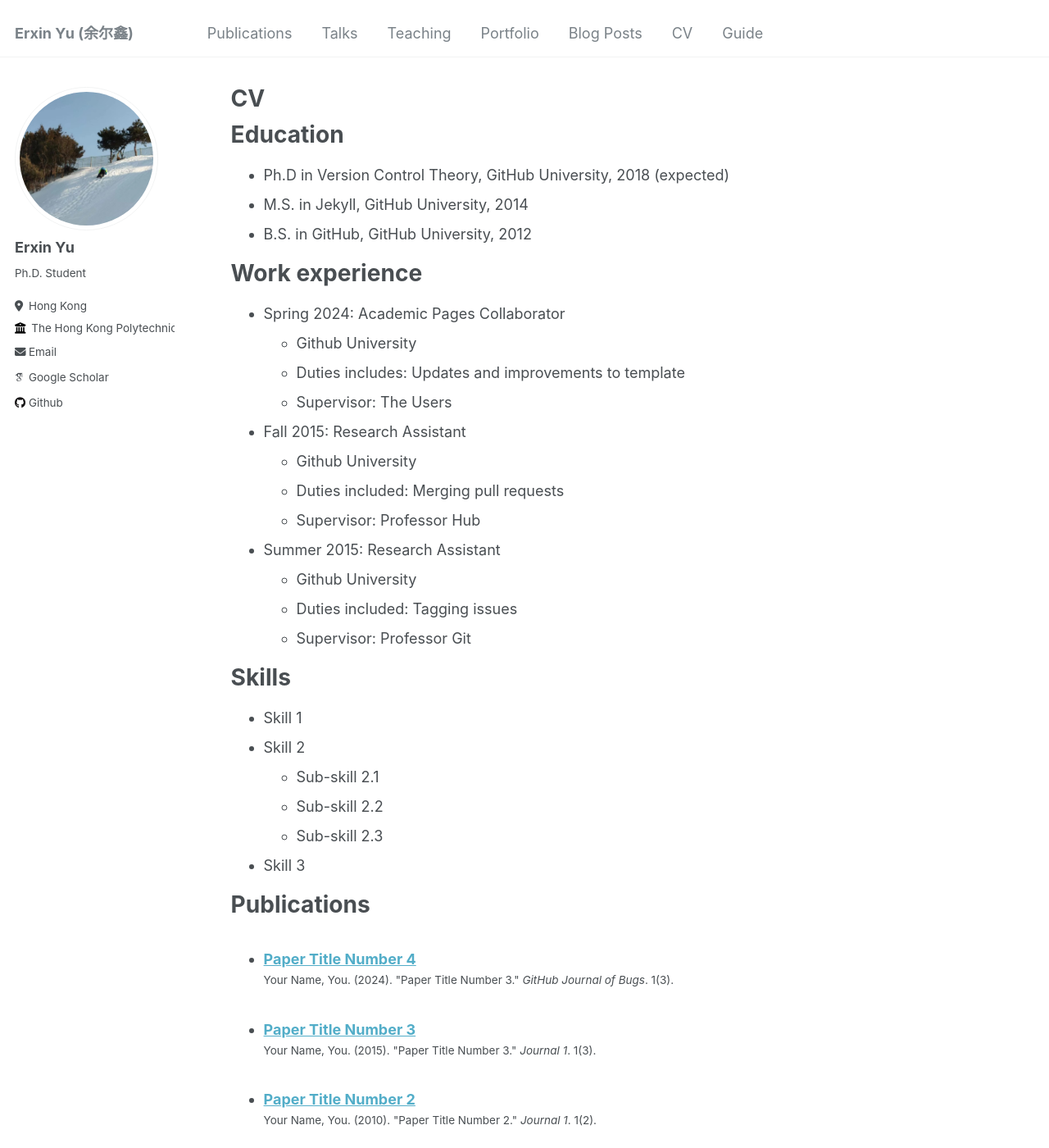
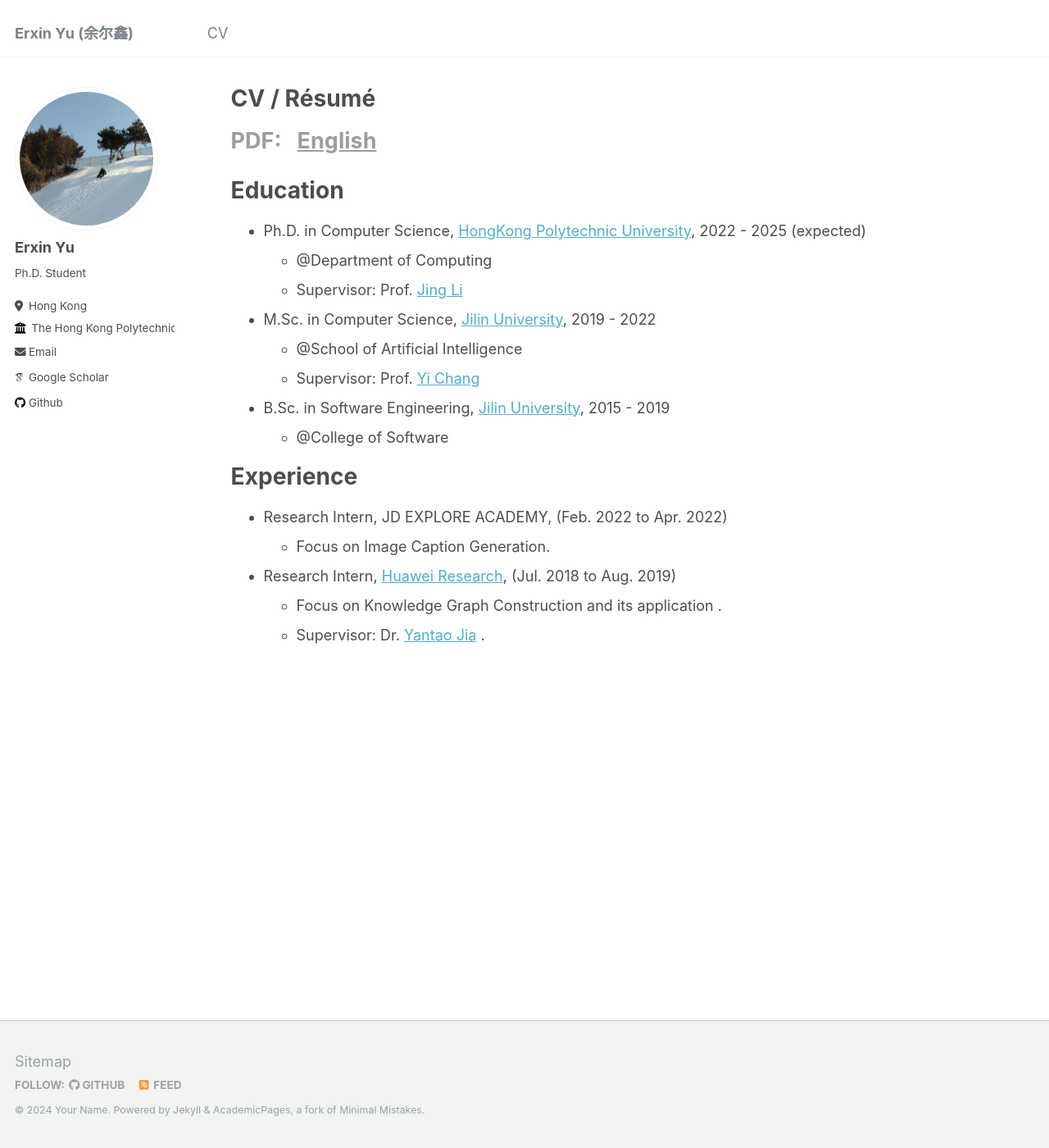
Before and after one commit to ErxinYu/erxinyu.github.io, a Jekyll site: the page built from _pages/cv.md, in a window 1280 px wide and 1400 px high. Shown: the whole window at 82% size. Built offline with Jekyll 4.4.1, drawn with Linux system fonts in a browser that asks for light colours; some web fonts are replaced; some of the changed text lies outside the part shown.

Commit message:
updatels

```diff
--- a/_config.yml
+++ b/_config.yml
@@ -12,9 +12,9 @@ title                    : "Erxin Yu (余尔鑫)"
 title_separator          : "-"
 name                     : &name "Your Name"
 description              : &description "personal description"
-url                      : https://academicpages.github.io # the base hostname & protocol for your site e.g. "https://mmistakes.github.io"
+url                      : https://erxinyu.com/ # the base hostname & protocol for your site e.g. "https://mmistakes.github.io"
 baseurl                  : "" # the subpath of your site, e.g. "/blog"
-repository               : "academicpages/academicpages.github.io"
+repository               : "ErxinYu/erxinyu.github.io"
 
 # Site Author - The following control what appear as part of the author content on the side bar.
 #               If a field is blank the icon and link will not appear, otherwise it will be shown.
@@ -43,7 +43,7 @@ author:
   bitbucket        : # Username - Update with your username on the site
   codepen          : # Username
   dribbble         : # Username
-  github           : "https://github.com/ErxinYu/"
+  github           : "ErxinYu/"
   kaggle           : # Username
   stackoverflow    : # User number or user number and name (i.e., use "1" or "1/jeff-atwood")
 
--- a/_pages/cv.md
+++ b/_pages/cv.md
@@ -1,6 +1,6 @@
 ---
 layout: archive
-title: "CV"
+title: "CV / Résumé"
 permalink: /cv/
 author_profile: true
 redirect_from:
@@ -9,56 +9,29 @@ redirect_from:
 
 {% include base_path %}
 
+<b style="color: #9D9D9D;font-size: 1.5em;">
+    PDF:
+    &nbsp;
+    <a href="/files/ErxinYu_English_CV.pdf" style="color: #9D9D9D">English</a>
+    <!-- &nbsp; -->
+    <!-- <a href="/files/Resume_ZhiningLiu_Chinese.pdf" style="color: #9D9D9D">中文</a> -->
+</b>
+
 Education
 ======
-* Ph.D in Version Control Theory, GitHub University, 2018 (expected)
-* M.S. in Jekyll, GitHub University, 2014
-* B.S. in GitHub, GitHub University, 2012
+* Ph.D. in Computer Science, [HongKong Polytechnic University](https://www.polyu.edu.hk/), 2022 - 2025 (expected)
+  * @Department of Computing
+  * Supervisor: Prof. [Jing Li](https://www4.comp.polyu.edu.hk/~jing1li/)
+* M.Sc. in Computer Science, [Jilin University](http://global.jlu.edu.cn/), 2019 - 2022
+  * @School of Artificial Intelligence
+  * Supervisor: Prof. [Yi Chang](http://yichang-cs.com/)
+* B.Sc. in Software Engineering, [Jilin University](http://global.jlu.edu.cn/), 2015 - 2019
+  * @College of Software
 
-Work experience
+Experience
 ======
-* Spring 2024: Academic Pages Collaborator
-  * Github University
-  * Duties includes: Updates and improvements to template
-  * Supervisor: The Users
-
-* Fall 2015: Research Assistant
-  * Github University
-  * Duties included: Merging pull requests
-  * Supervisor: Professor Hub
-
-* Summer 2015: Research Assistant
-  * Github University
-  * Duties included: Tagging issues
-  * Supervisor: Professor Git
-
-Skills
-======
-* Skill 1
-* Skill 2
-  * Sub-skill 2.1
-  * Sub-skill 2.2
-  * Sub-skill 2.3
-* Skill 3
-
-Publications
-======
-  <ul>{% for post in site.publications reversed %}
-    {% include archive-single-cv.html %}
-  {% endfor %}</ul>
-
-Talks
-======
-  <ul>{% for post in site.talks reversed %}
-    {% include archive-single-talk-cv.html  %}
-  {% endfor %}</ul>
-
-Teaching
-======
-  <ul>{% for post in site.teaching reversed %}
-    {% include archive-single-cv.html %}
-  {% endfor %}</ul>
-
-Service and leadership
-======
-* Currently signed in to 43 different slack teams
+* Research Intern, JD EXPLORE ACADEMY, (Feb. 2022 to Apr. 2022)
+  * Focus on Image Caption Generation.
+* Research Intern, [Huawei Research](https://career.huawei.com/reccampportal/portal5/index.html), (Jul. 2018 to Aug. 2019)
+  * Focus on Knowledge Graph Construction and its application .
+  * Supervisor: Dr. [Yantao Jia](https://dblp.org/pid/130/0492.html) .
```
Also changed, not shown: _data/navigation.yml (+12 -12 lines), _pages/about.md (+3 -0 lines), 1 other file.
